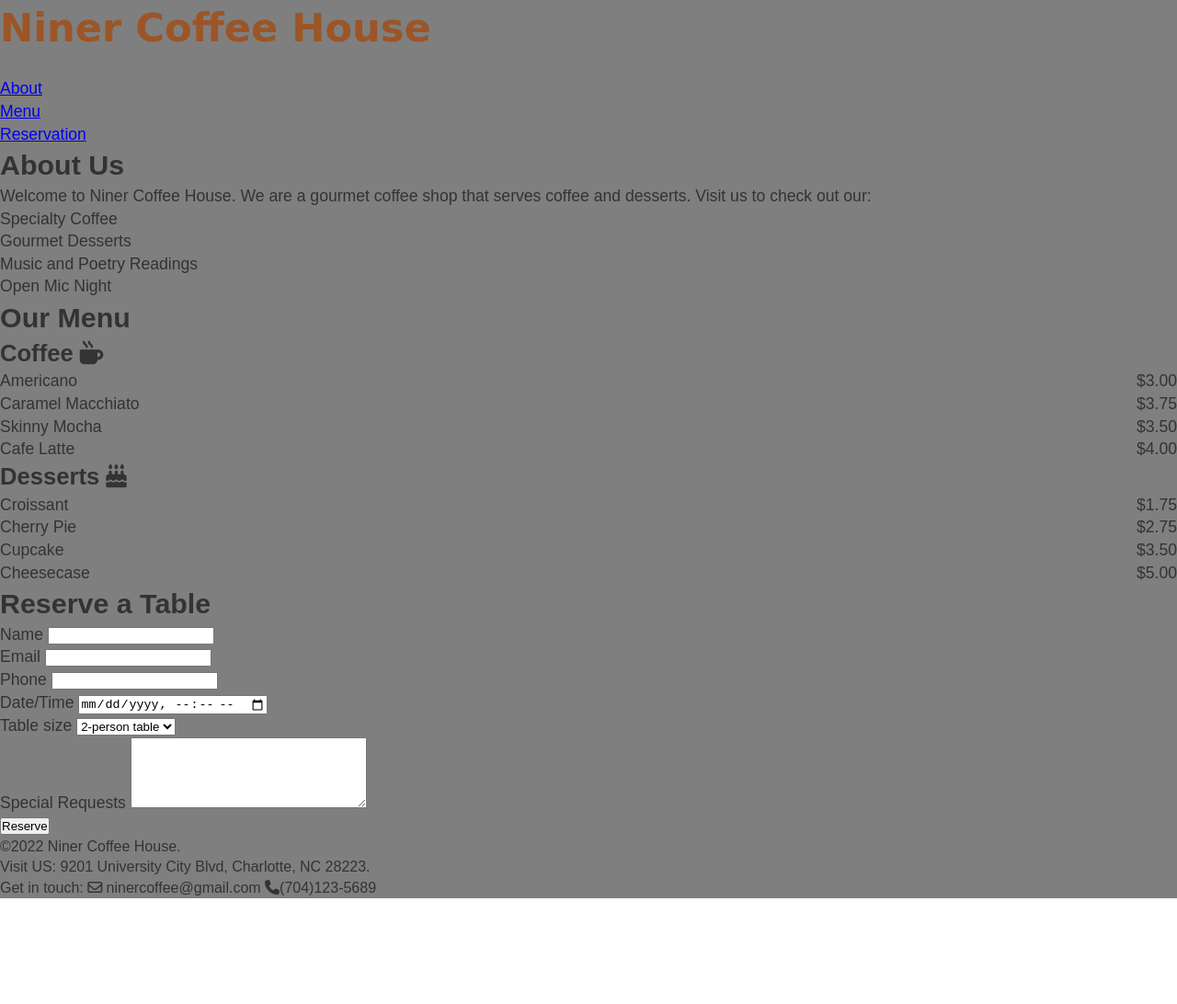
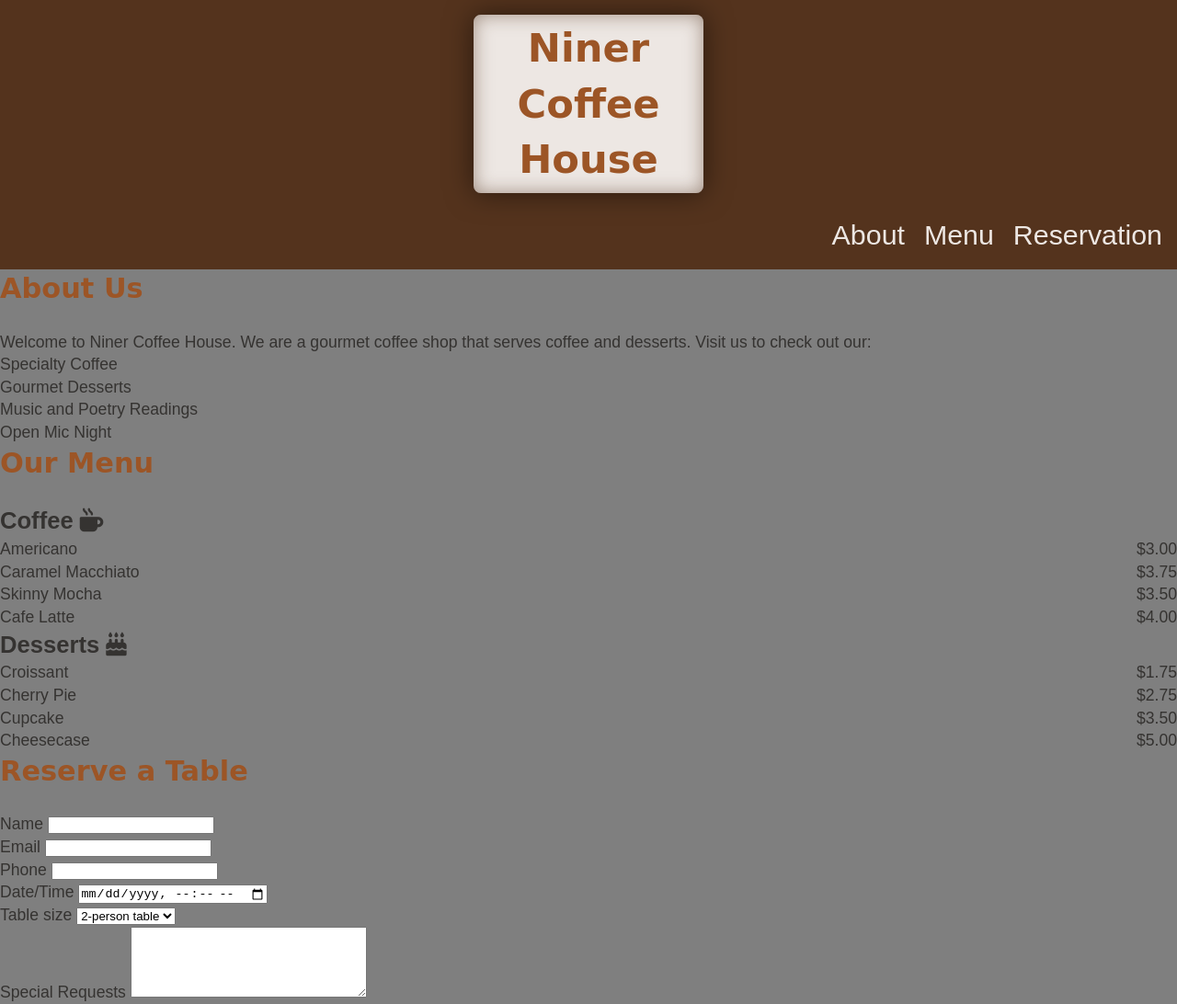
Before and after one commit to whlapinel/lab3, a plain HTML site: page index.html in a window 1280 px wide. Shown: the top 1092 px of the page at 92% size. Before the commit the page ends 977 px from the top, so only its background shows below. Drawn offline with Linux system fonts and the light colour scheme; a web font is replaced by a local one.

Commit message:
Part 2 complete

```diff
--- a/css/styles.css
+++ b/css/styles.css
@@ -28,11 +28,31 @@ body {
 
 }
 
-h1 {
-  font-size: 2.7rem;
+h1, h2, h3 {
   font-family: 'Patua One', cursive;
   color: var(--primary-color);
   margin-bottom: 1.5rem;
+}
+
+h1 {
+  font-size: 2.7rem;
+  background-color: var(--white-color);
+  width: 250px;
+  padding-top: 0.15em;
+  padding-bottom: 0.15em;
+  padding-left: 0;
+  padding-right: 0;
+  text-align: center;
+  margin-left: auto;
+  margin-right: auto;
+  border-radius: 8px;
+
+/* Box-shadow...Could not figure this out to save my life */
+
+
+  box-shadow:
+    0px 0px 30px 0px rgba(0,0,0,0.5),
+    inset 0px 0px 20px 0px rgba(84,51,29,0.5);
 }
 
 
@@ -53,6 +73,30 @@ h4 {
 
 /*Header*/
 
+header {
+  background-color: var(--secondary-color);
+  padding-bottom: 1rem;
+  padding-top: 1rem;
+}
+
+nav {
+  text-align: right;
+}
+
+nav li {
+  display: inline;
+  margin-right: 1rem;
+}
+
+nav a {
+  text-decoration: none;
+  color: var(--white-color);
+  font-size: 1.9rem;
+}
+
+nav a:hover {
+  color: var(--hover-color);
+}
 
 
 /* main */
```
